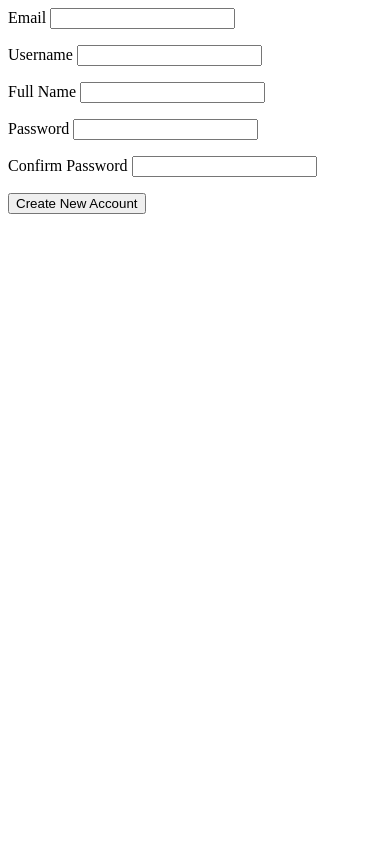
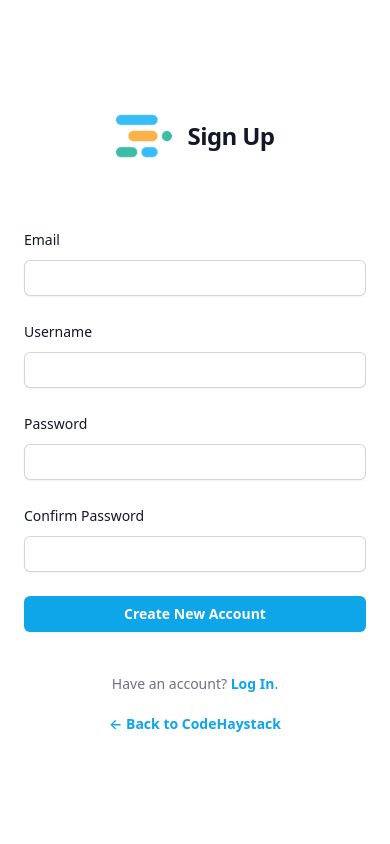
Before and after one commit to samuelurom/codehaystack-website-v1, a Flask app: page /dashboard/profile/signup in a window 390 px wide. Run offline with Flask 3, Linux system fonts and the light colour scheme; the visitor is signed in with stand-in values (Sample User, id 1); data comes from the database, SQL or seed files in the repository; some libraries are stand-ins or nearby versions.

Commit message:
updated layout and template

```diff
--- a/codehaystack/templates/dashboard/layout.html
+++ b/codehaystack/templates/dashboard/layout.html
@@ -113,7 +113,7 @@
                         {% if messages %}
                             {% for category, message in messages %}
                                 {% if category == "success" %}
-                                    <div class="bg-teal-500 rounded-b-lg" id="flash-message">
+                                    <div class="bg-teal-500 rounded-b-lg shadow-sm" id="flash-message">
                                 {% elif category == "danger" %}
                                     <div class="bg-red-500 rounded-b-lg" id="flash-message">
                                 {% else %}
--- /dev/null
+++ b/codehaystack/templates/dashboard/layout_full.html
@@ -0,0 +1,17 @@
+<!DOCTYPE html>
+<html lang="en" class="h-full bg-white">
+<head>
+    <meta charset="UTF-8">
+    <meta http-equiv="X-UA-Compatible" content="IE=edge">
+    <meta name="viewport" content="width=device-width, initial-scale=1.0">
+    <title>{% block title %}{% endblock %} - CodeHaystack</title>
+    <link rel="stylesheet" href="{{ url_for('static', filename='css/dist/output.css') }}"/>
+    <link rel="icon" type="image/x-icon" href="{{ url_for('static', filename='images/favicon.png') }}">
+</head>
+<body class="h-full">
+    <div class="flex min-h-full flex-col justify-center px-6 py-12 lg:px-8">
+        {% block content %}{% endblock %}
+    </div>
+    <script src="{{ url_for('static', filename='js/script.js') }}"></script>
+</body>
+</html>
--- a/codehaystack/templates/dashboard/signup.html
+++ b/codehaystack/templates/dashboard/signup.html
@@ -1,37 +1,84 @@
-{% for message in get_flashed_messages() %}
-    {{ message }}
-{% endfor %}
+{% extends 'dashboard/layout_full.html' %}
+{% block content %}
+    <div class="flex justify-center items-center gap-4 sm:mx-auto sm:w-full sm:max-w-sm">
+        <img class="h-14 w-14" src="{{ url_for('static', filename='images/favicon.png') }}" alt="Code Haystack">
+        <h2 class="text-center text-2xl font-bold leading-9 tracking-tight text-gray-900">
+            {% block header %}
+                {% block title %}Sign Up{% endblock %}
+            {% endblock %}
+        </h2>
+    </div>
 
-<form action="" method="POST">
-    {{ form.hidden_tag() }}
+    <div class="mt-10 max-w-sm w-full mx-auto">
 
-    <p>
-        {{ form.email.label }}
-        {{ form.email }}
-    </p>
+        <!-- Flash Messages -->
+        {% with messages = get_flashed_messages(with_categories=true) %}
+            {% if messages %}
+                {% for category, message in messages %}
+                    {% if category == "success" %}
+                        <div class="bg-teal-500 rounded-lg shadow-sm" id="flash-message">
+                    {% elif category == "danger" %}
+                        <div class="bg-red-500 rounded-lg" id="flash-message">
+                    {% else %}
+                        <div class="bg-sky-500 rounded-lg" id="flash-message">
+                    {% endif %}
+                            <div class="mb-4 -mt-6 px-3 py-2 flex flex-wrap justify-between items-center gap-x-4 gap-y-2">
+                                <p class="text-sm font-semibold leading-6 text-white">
+                                    {{ message }}
+                                </p>
+                                <button type="button" id="close-button" class="-m-3 p-3 focus-visible:outline-offset-[-4px]">
+                                    <span class="sr-only">Dismiss</span>
+                                    <svg class="h-5 w-5 text-white" viewBox="0 0 20 20" fill="currentColor" aria-hidden="true">
+                                    <path d="M6.28 5.22a.75.75 0 00-1.06 1.06L8.94 10l-3.72 3.72a.75.75 0 101.06 1.06L10 11.06l3.72 3.72a.75.75 0 101.06-1.06L11.06 10l3.72-3.72a.75.75 0 00-1.06-1.06L10 8.94 6.28 5.22z" />
+                                    </svg>
+                                </button>
+                            </div>
+                {% endfor %}
+                        </div>
+            {% endif %}
+        {% endwith %}
+        <!-- End flash messages -->
 
-    <p>
-        {{ form.username.label }}
-        {{ form.username }}
-    </p>
+        <form class="space-y-6" action="#" method="POST">
+            {{ form.hidden_tag() }}
 
-    <p>
-        {{ form.full_name.label }}
-        {{ form.full_name }}
-    </p>
+            <div>
+                {{ form.email.label(class="block text-sm font-medium leading-6 text-gray-900") }}
 
-    <p>
-        {{ form.password.label }}
-        {{ form.password }}
-    </p>
+                {{ form.email(class="mt-2 block w-full rounded-md border-0 py-1.5 px-2 text-gray-900 shadow-sm ring-1 ring-inset ring-gray-300 focus:ring-2 focus:ring-inset focus:ring-sky-500") }}
+            </div>
 
-    <p>
-        {{ form.confirm_password.label }}
-        {{ form.confirm_password }}
-    </p>
+            <div>
+                {{ form.username.label(class="block text-sm font-medium leading-6 text-gray-900") }}
 
-    <p>
-        {{ form.submit }}
-    </p>
+                {{ form.username(class="mt-2 block w-full rounded-md border-0 py-1.5 px-2 text-gray-900 shadow-sm ring-1 ring-inset ring-gray-300 focus:ring-2 focus:ring-inset focus:ring-sky-500") }}
+            </div>
 
-</form>
+            <div>
+                {{ form.password.label(class="block text-sm font-medium leading-6 text-gray-900") }}
+
+                {{ form.password(class="mt-2 block w-full rounded-md border-0 py-1.5 px-2 text-gray-900 shadow-sm ring-1 ring-inset ring-gray-300 focus:ring-2 focus:ring-inset focus:ring-sky-500") }}
+            </div>
+
+            <div>
+                {{ form.confirm_password.label(class="block text-sm font-medium leading-6 text-gray-900") }}
+
+                {{ form.confirm_password(class="mt-2 block w-full rounded-md border-0 py-1.5 px-2 text-gray-900 shadow-sm ring-1 ring-inset ring-gray-300 focus:ring-2 focus:ring-inset focus:ring-sky-500") }}
+            </div>
+
+            <div>
+                {{ form.submit(class="flex cursor-pointer w-full justify-center rounded-md bg-sky-500 px-3 py-1.5 text-sm font-semibold leading-6 text-white shadow-sm hover:bg-teal-500 focus-visible:outline focus-visible:outline-2 focus-visible:outline-offset-2 focus-visible:outline-teal-600") }}
+            </div>
+        </form>
+
+        <div>
+            <p class="mt-10 w-full text-center text-sm text-gray-500">
+                Have an account?
+                <a href="{{ url_for('profile.login') }}" class="font-semibold leading-6 text-sky-500 hover:text-teal-500">Log In</a>.
+            </p>
+            <p class="mt-4 text-center text-sm text-gray-500">
+                <a href="{{ url_for('main.index') }}" class="font-semibold leading-6 text-sky-500 hover:text-teal-500">&larr; Back to CodeHaystack</a>
+            </p>
+        </div>
+    </div>
+{% endblock %}
```
Also changed, not shown: codehaystack/templates/dashboard/login.html (+14 -21 lines).
